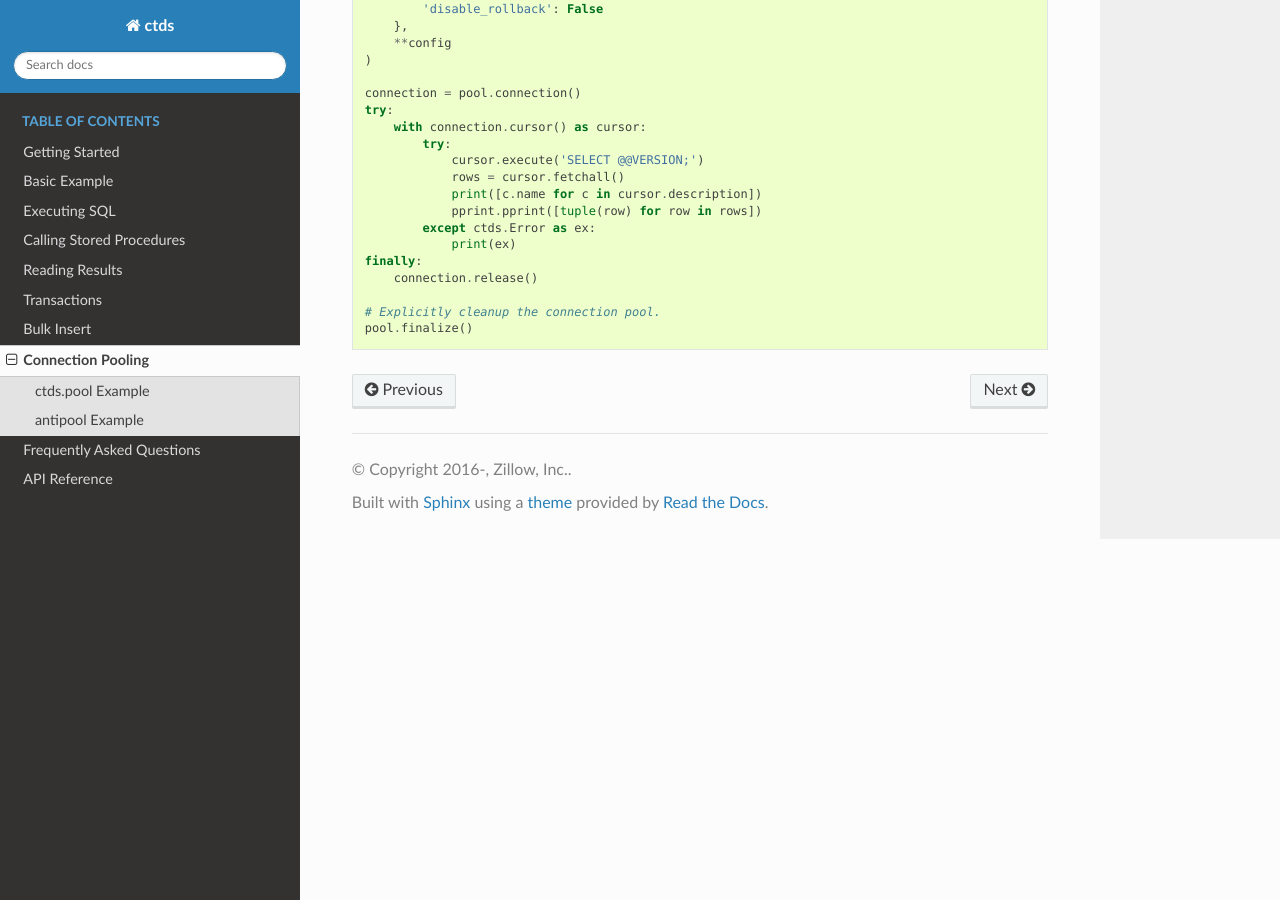
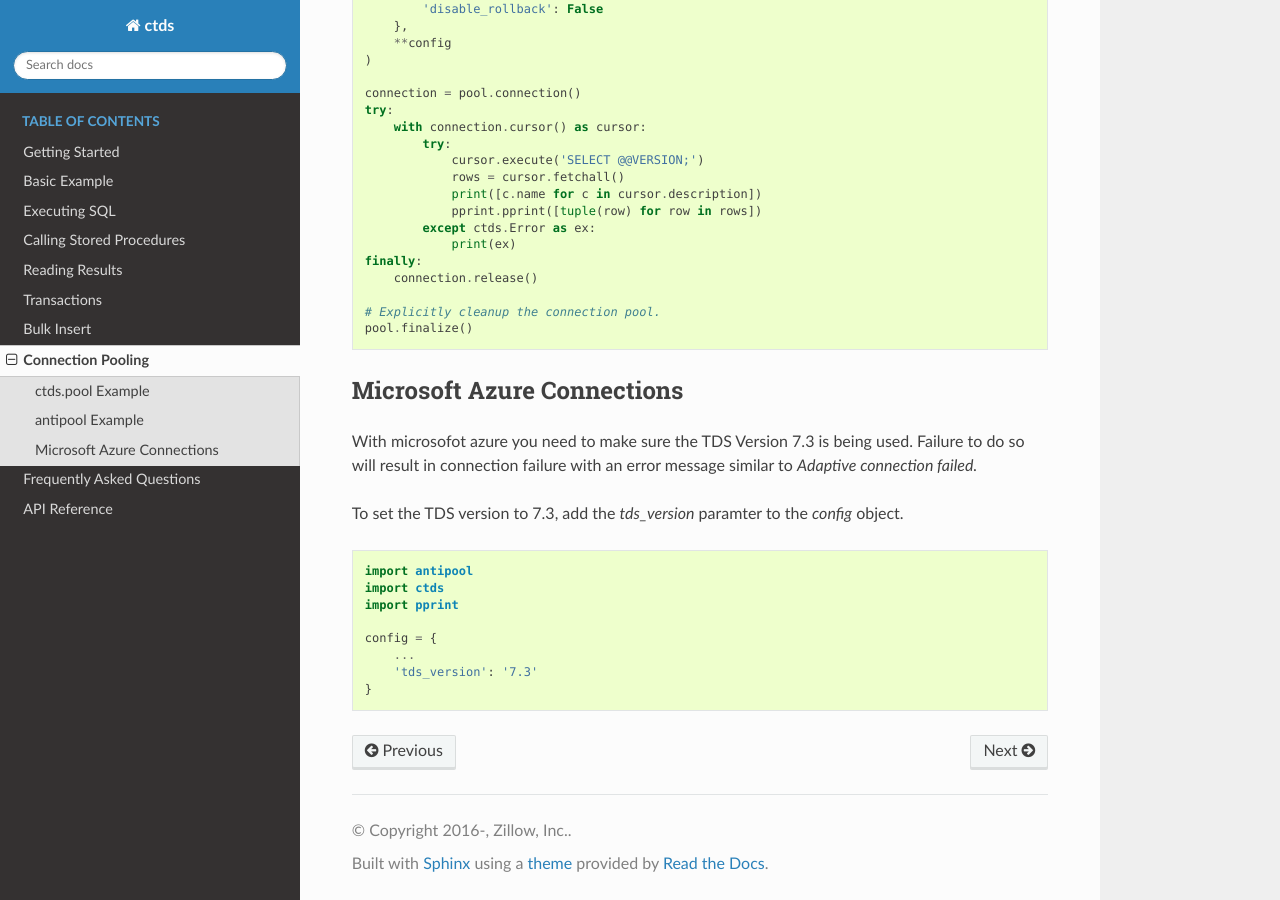
Before and after one commit to zillow/ctds, a Sphinx documentation site: the page built from doc/pooling.rst, in a window 1280 px wide and 900 px high, scrolled down 1603 px. Built offline with Sphinx 7.4.7 and the Read the Docs theme 2.0.0, drawn with Linux system fonts in a browser that asks for light colours; the version number could not be read and is left out.

Commit message:
Update pooling.rst

```diff
--- a/doc/pooling.rst
+++ b/doc/pooling.rst
@@ -106,3 +106,21 @@ Using `antipool <http://furius.ca/antiorm/>`_ is fairly straightforward.
 
     # Explicitly cleanup the connection pool.
     pool.finalize()
+
+Microsoft Azure Connections
+--------------------------
+
+With microsofot azure you need to make sure the TDS Version 7.3 is being used. Failure to do so will result in connection failure with an error message similar to `Adaptive connection failed.`
+
+To set the TDS version to 7.3, add the `tds_version` paramter to the `config` object.
+
+.. code-block:: python
+
+    import antipool
+    import ctds
+    import pprint
+
+    config = {
+        ...
+        'tds_version': '7.3'
+    }
```
